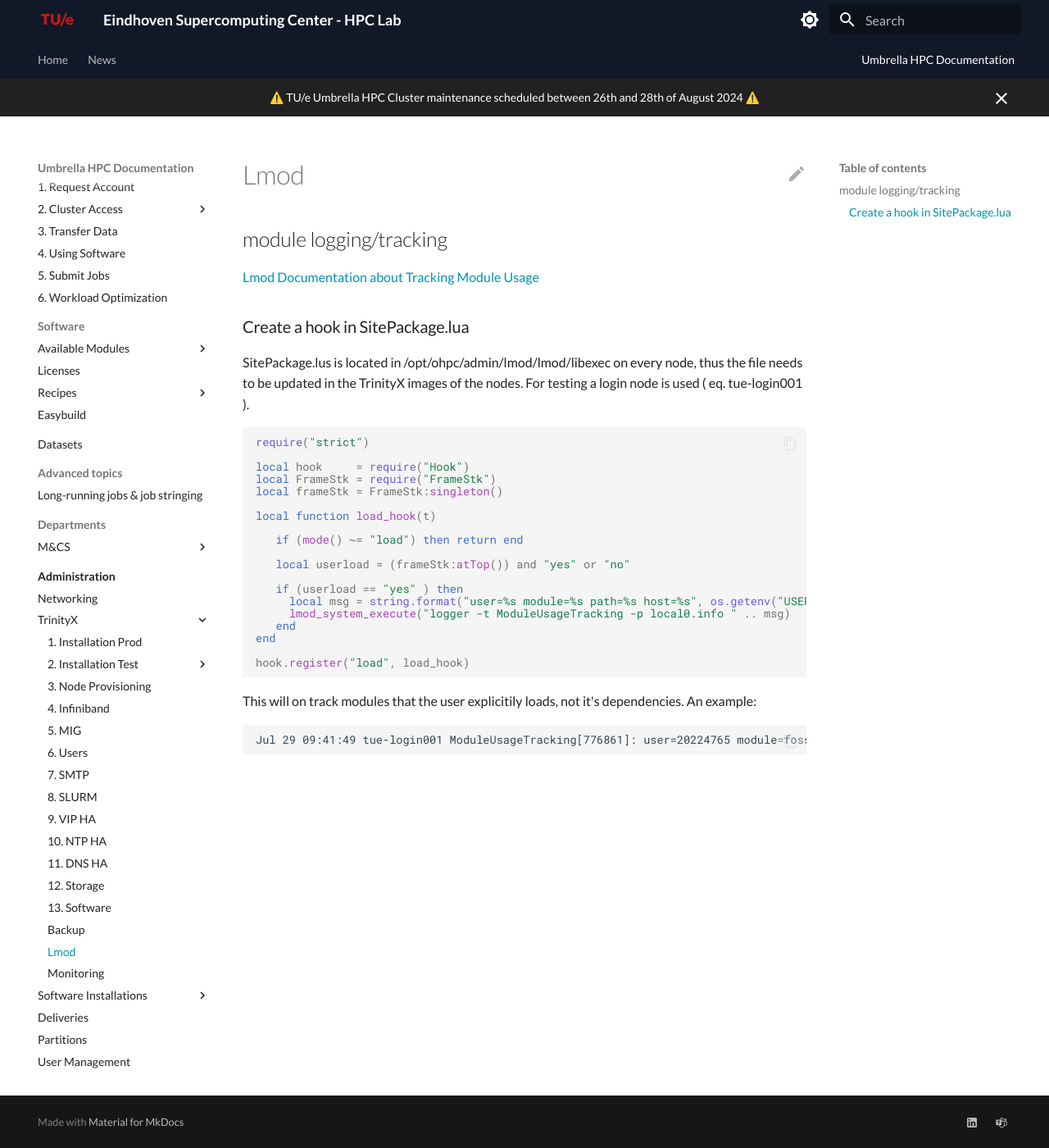
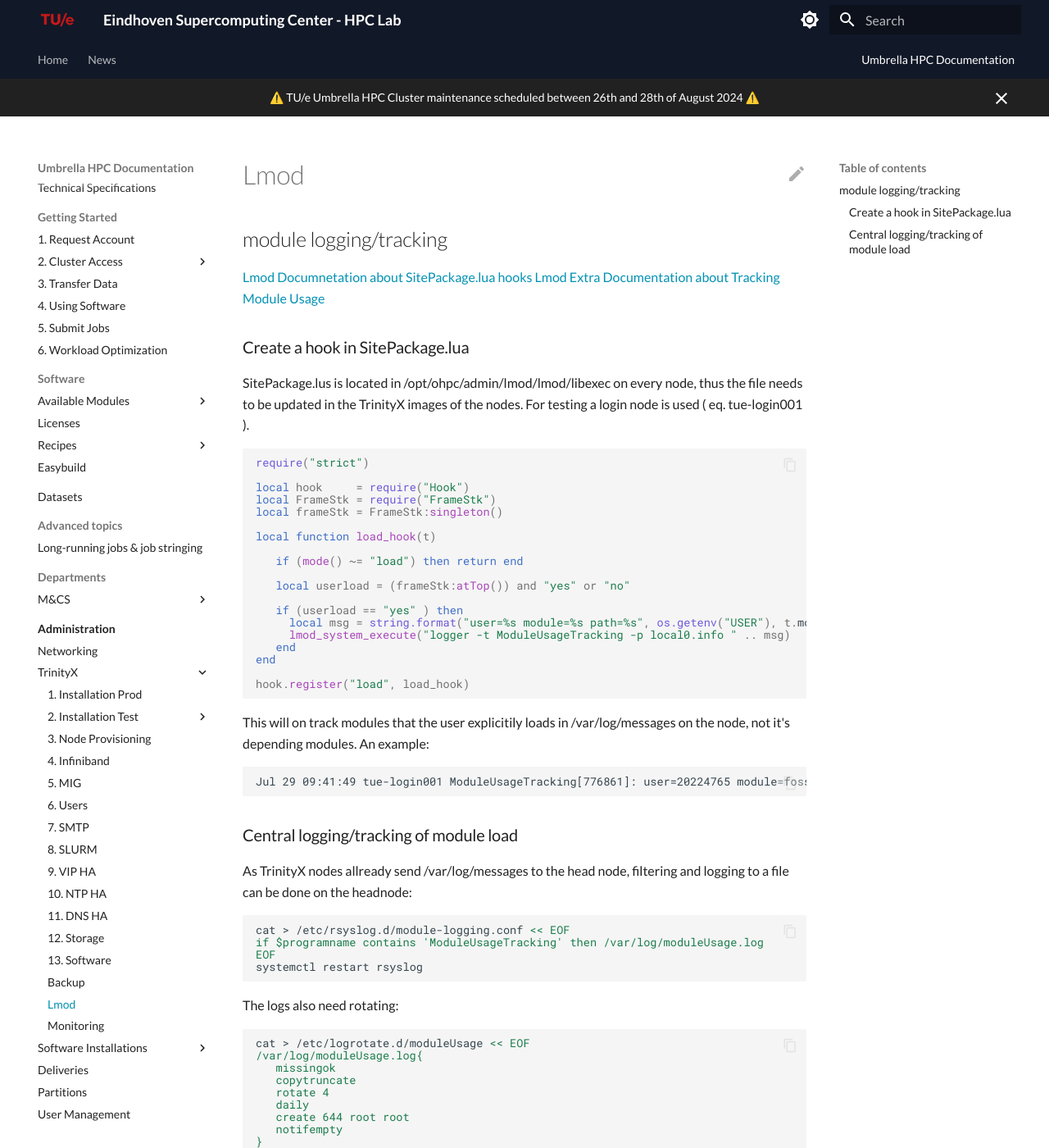
Before and after one commit to gferhpc/supercomputing.tue.nl, an MkDocs documentation site: the page built from pages/documentation/administration/trinityx/lmod.md, in a window 1280 px wide and 1400 px high. Shown: the whole window at 82% size. Built offline with MkDocs 1.6.1 and Material for MkDocs 9.7.7, drawn with Linux system fonts in a browser that asks for light colours.

Commit message:
Update lmod.md

````diff
--- a/pages/documentation/administration/trinityx/lmod.md
+++ b/pages/documentation/administration/trinityx/lmod.md
@@ -2,7 +2,8 @@
 
 ## module logging/tracking
 
-[Lmod Documentation about Tracking Module Usage](https://lmod.readthedocs.io/en/latest/300_tracking_module_usage.html){:target="_blank"}
+[Lmod Documnetation about SitePackage.lua hooks](https://lmod.readthedocs.io/en/latest/170_hooks.html){:target="_blank"}
+[Lmod Extra Documentation about Tracking Module Usage](https://lmod.readthedocs.io/en/latest/300_tracking_module_usage.html){:target="_blank"}
 
 ### Create a hook in SitePackage.lua
 
@@ -22,7 +23,7 @@
    local userload = (frameStk:atTop()) and "yes" or "no"
 
    if (userload == "yes" ) then
-     local msg = string.format("user=%s module=%s path=%s host=%s", os.getenv("USER"), t.modFullName, t.fn, os.getenv("HOSTNAME"))
+     local msg = string.format("user=%s module=%s path=%s", os.getenv("USER"), t.modFullName, t.fn)
      lmod_system_execute("logger -t ModuleUsageTracking -p local0.info " .. msg)
    end
 end
@@ -30,8 +31,33 @@
 hook.register("load", load_hook)
 ```
 
-This will on track modules that the user explicitily loads, not it's dependencies. An example:
+This will on track modules that the user explicitily loads in /var/log/messages on the node, not it's depending modules. An example:
 
 ```text
-Jul 29 09:41:49 tue-login001 ModuleUsageTracking[776861]: user=20224765 module=foss/2023a path=/sw/rl8/zen/mod/all/foss/2023a.lua host=tue-login001.icts.tue.nl
+Jul 29 09:41:49 tue-login001 ModuleUsageTracking[776861]: user=20224765 module=foss/2023a path=/sw/rl8/zen/mod/all/foss/2023a.lua
 ```
+
+### Central logging/tracking of module load
+
+As TrinityX nodes allready send /var/log/messages to the head node, filtering and logging to a file can be done on the headnode:
+
+```bash
+cat > /etc/rsyslog.d/module-logging.conf << EOF
+if $programname contains 'ModuleUsageTracking' then /var/log/moduleUsage.log
+EOF
+systemctl restart rsyslog
+```
+The logs also need rotating:
+
+```bash
+cat > /etc/logrotate.d/moduleUsage << EOF
+/var/log/moduleUsage.log{
+   missingok
+   copytruncate
+   rotate 4
+   daily
+   create 644 root root
+   notifempty
+}
+EOF
+```
````
